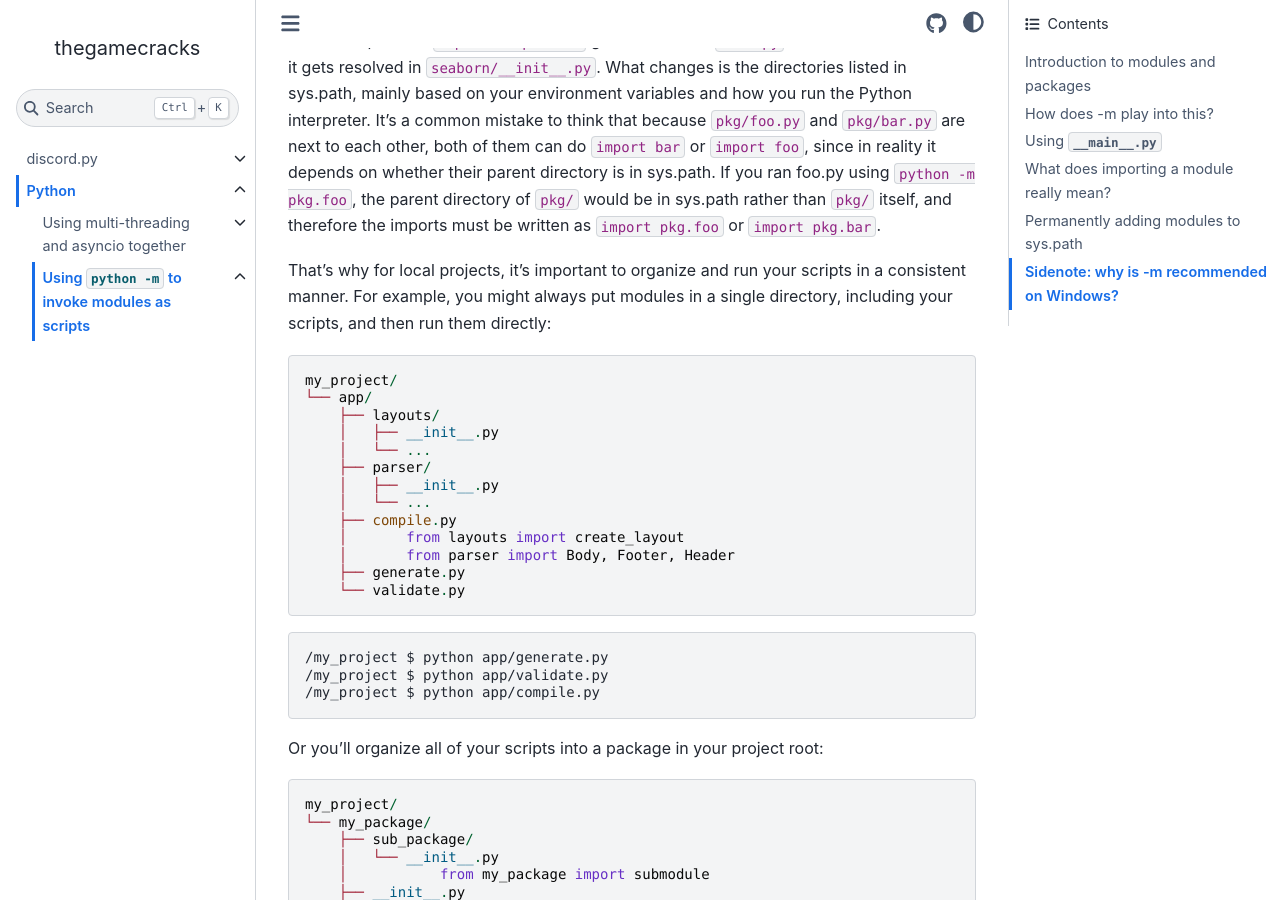
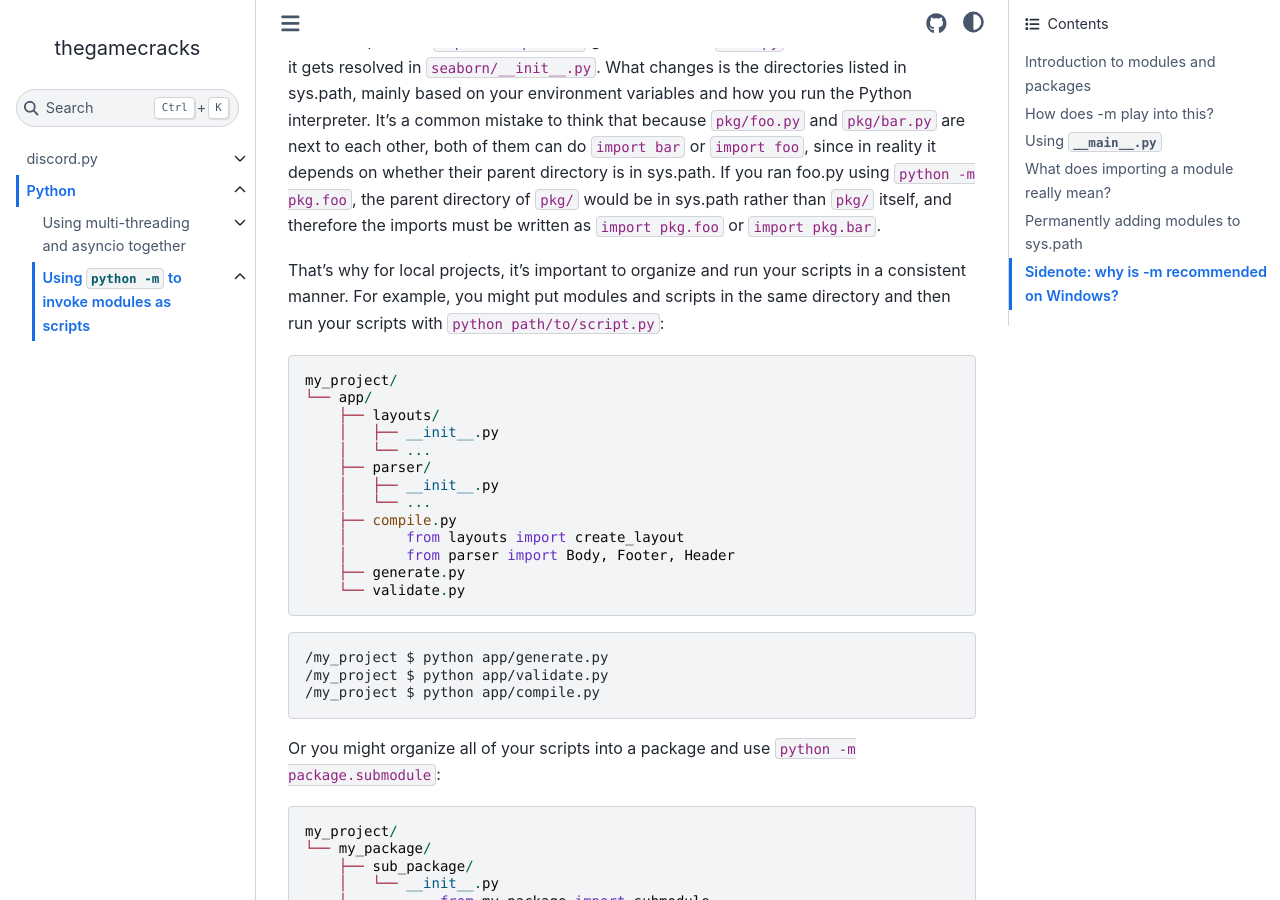
Before and after one commit to thegamecracks/thegamecracks.github.io, a Sphinx documentation site: the page built from docs/python/invoking_modules.rst, in a window 1280 px wide and 900 px high, scrolled down 3964 px. Built offline with Sphinx 7.4.7 and the Sphinx Book theme 1.1.4, drawn with Linux system fonts in a browser that asks for light colours.

Commit message:
refactor: wording for project layout examples

```diff
--- a/docs/python/invoking_modules.rst
+++ b/docs/python/invoking_modules.rst
@@ -214,8 +214,8 @@ would be in sys.path rather than ``pkg/`` itself, and therefore the imports
 must be written as ``import pkg.foo`` or ``import pkg.bar``.
 
 That's why for local projects, it's important to organize and run your scripts
-in a consistent manner. For example, you might always put modules in a single
-directory, including your scripts, and then run them directly:
+in a consistent manner. For example, you might put modules and scripts in the
+same directory and then run your scripts with ``python path/to/script.py``:
 
 .. _sys.path: https://docs.python.org/3/library/sys.html#sys.path
 
@@ -242,7 +242,8 @@ directory, including your scripts, and then run them directly:
     /my_project $ python app/validate.py
     /my_project $ python app/compile.py
 
-Or you'll organize all of your scripts into a package in your project root:
+Or you might organize all of your scripts into a package and use
+``python -m package.submodule``:
 
 .. code-block:: python
     :force:
```
